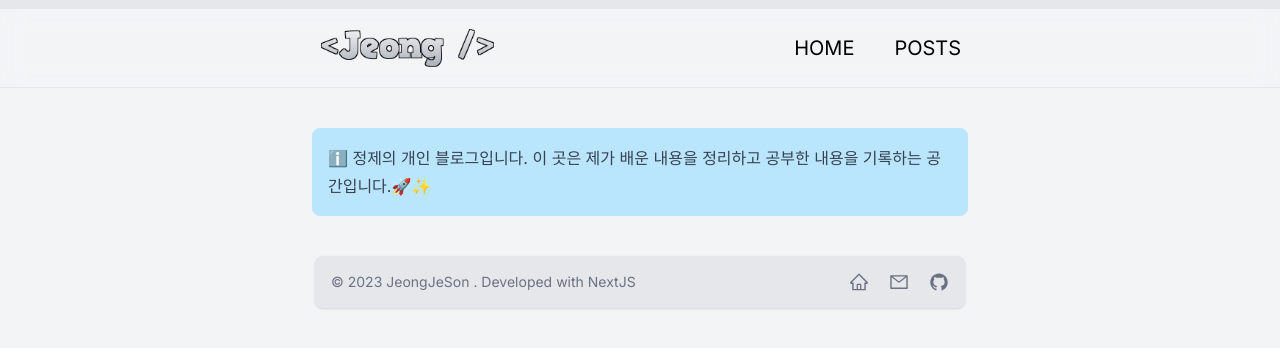
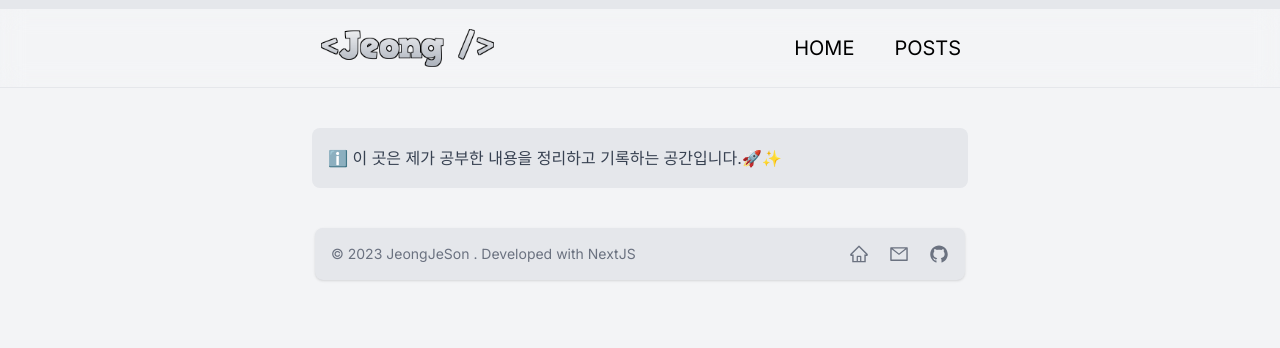
Before and after one commit to Jeong-Je/my-dev-blog, a Next.js app: page / in a window 1280 px wide. Shown: the top 348 px of the page. Built offline with nearby package versions, Linux system fonts and the light colour scheme.

Commit message:
Update main page 👍

```diff
--- a/app/page.tsx
+++ b/app/page.tsx
@@ -1,12 +1,36 @@
-import Image from "next/image";
+import {
+  SiNestjs,
+  SiTypescript,
+  SiJavascript,
+  SiReact,
+  SiCplusplus,
+  SiCsharp,
+  SiCsswizardry,
+  SiHtml5,
+} from "react-icons/si";
 
 export default function Home() {
   return (
     <div className="pt-32 mx-auto prose prose-a:no-underline max-sm:mx-5">
-      <div className="rounded-lg p-4 bg-sky-200">
-        ℹ️ 정제의 개인 블로그입니다. 이 곳은 제가 배운 내용을 정리하고 공부한
-        내용을 기록하는 공간입니다.🚀✨
+      <div className="rounded-lg p-4 bg-gray-200">
+        ℹ️ 이 곳은 제가 공부한 내용을 정리하고
+        기록하는 공간입니다.🚀✨
       </div>
+
+      {/* <div className="pt-12">
+        <p className="text-sky-400 text-xl my-1">Favorite Langauge</p>
+        <div className="flex justify-center space-x-8 max-sm:space-x-1">
+          <SiNestjs color="#C93F50" size={50} />
+          <SiTypescript color="#4973BD" size={50} />
+          <SiJavascript color="#E9D83E" size={50} />
+          <SiReact color="#8AD7F9" size={50} />
+          <SiCplusplus color="#759AD1" size={50} />
+          <SiCsswizardry color="#62AADC" size={50} />
+          <SiHtml5 color="#D06036" size={50} />
+        </div>
+        <p className="text-sky-400 text-xl my-1">Interested Langauge</p>
+        <SiCsharp color="#642879" size={50} />
+      </div> */}
     </div>
   );
 }
```
